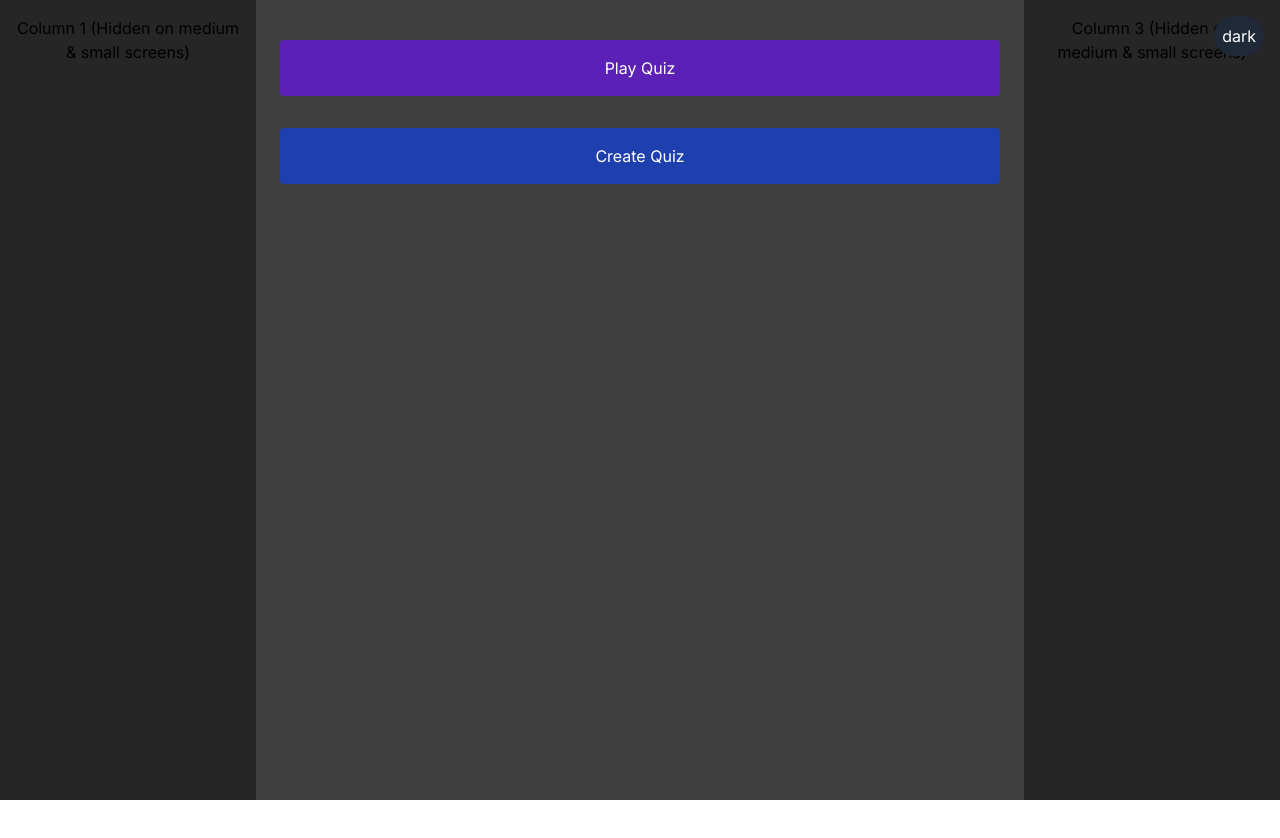
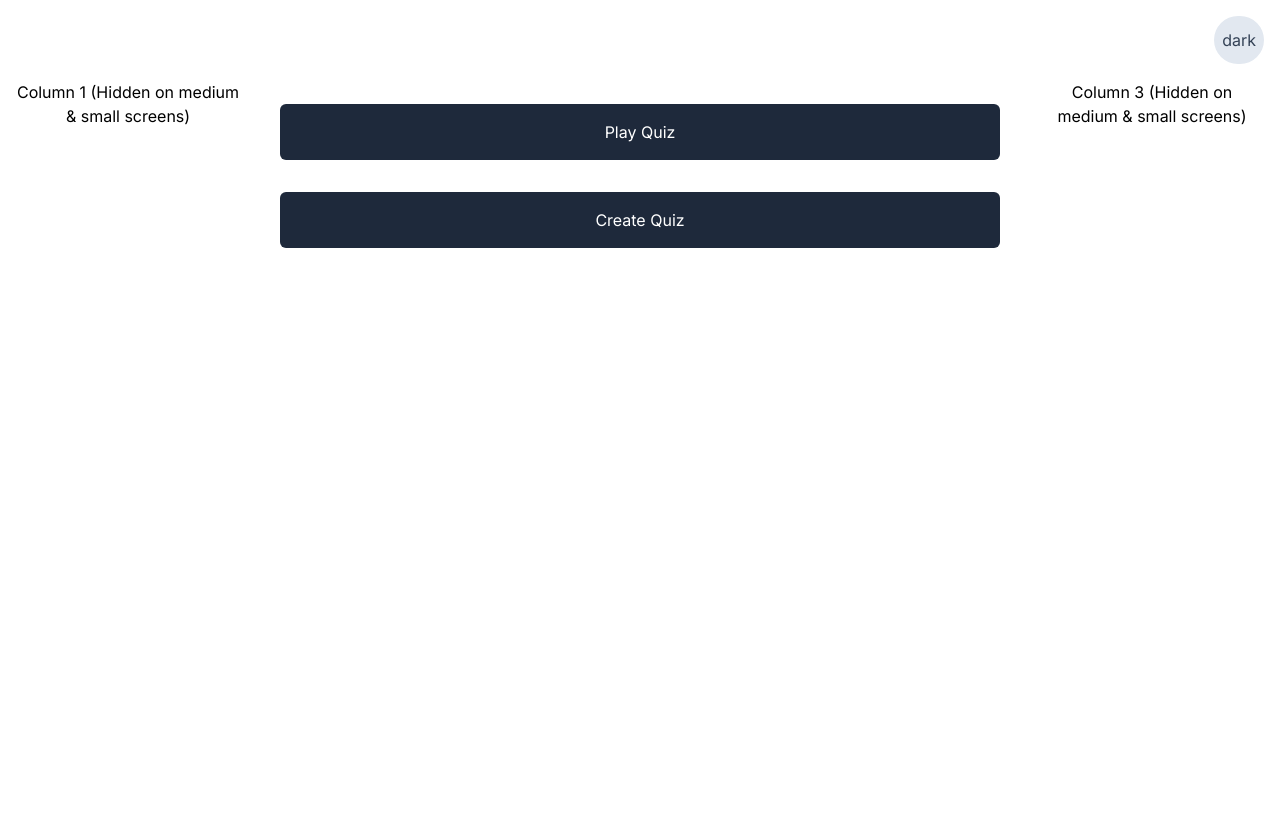
Before and after one commit to san-poon/nexus-adept, a Next.js app: page / in a window 1280 px wide. Shown: the top 838 px of the page. Before the commit the page ends 800 px from the top, so only its background shows below. Built offline with nearby package versions, Linux system fonts and the light colour scheme.

Commit message:
Update homepage UI

```diff
--- a/app/ThemeSwitcher.tsx
+++ b/app/ThemeSwitcher.tsx
@@ -1,7 +1,7 @@
 export default function ThemeSwitcher({ darkMode, onToggle }) {
     return (
         <button
-            className="fixed top-4 right-4 p-2 rounded-full bg-gray-800 text-white dark:bg-white dark:text-gray-800"
+            className="fixed right-4 top-4 px-2 py-3 rounded-full bg-slate-200 text-slate-700 dark:bg-slate-700 dark:text-slate-200"
             onClick={onToggle}>
             {darkMode ? 'light' : 'dark'}
         </button>
--- a/app/page.tsx
+++ b/app/page.tsx
@@ -1,20 +1,18 @@
 import Link from 'next/link';
-// import ThemeToggler from './toggleTheme';
 export default function Home() {
   return (
-    <main>
-      {/* <ThemeToggler /> */}
+    <main className="mt-16">
       <div className="grid gap-0 h-screen w-screen lg:grid-cols-5 grid-cols-1">
-        <div className="bg-neutral-800 p-4 text-center hidden lg:block">
+        <div className="dark:bg-slate-600 p-4 text-center hidden lg:block">
           Column 1 (Hidden on medium & small screens)
         </div>
-        <div className="bg-neutral-700 p-4 text-center lg:col-span-3">
+        <div className="dark:bg-slate-700 p-4 text-center lg:col-span-3">
           <div className="flex flex-col m-2">
-            <div className="rounded bg-violet-800 text-white my-4 py-4"><Link href="/quiz/mcqs/playMCQs">Play Quiz</Link></div>
-            <div className="rounded bg-blue-800 text-white my-4 py-4"><Link href="/quiz/mcqs/createMCQs">Create Quiz</Link></div>
+            <div className="rounded-md bg-slate-800 text-white my-4 py-4"><Link href="/quiz/mcqs/playMCQs">Play Quiz</Link></div>
+            <div className="rounded-md bg-slate-800 text-white my-4 py-4"><Link href="/quiz/mcqs/createMCQs">Create Quiz</Link></div>
           </div>
         </div>
-        <div className="bg-neutral-800 p-4 text-center hidden lg:block">
+        <div className="dark:bg-slate-600 p-4 text-center hidden lg:block">
           Column 3 (Hidden on medium & small screens)
         </div>
       </div>
```
